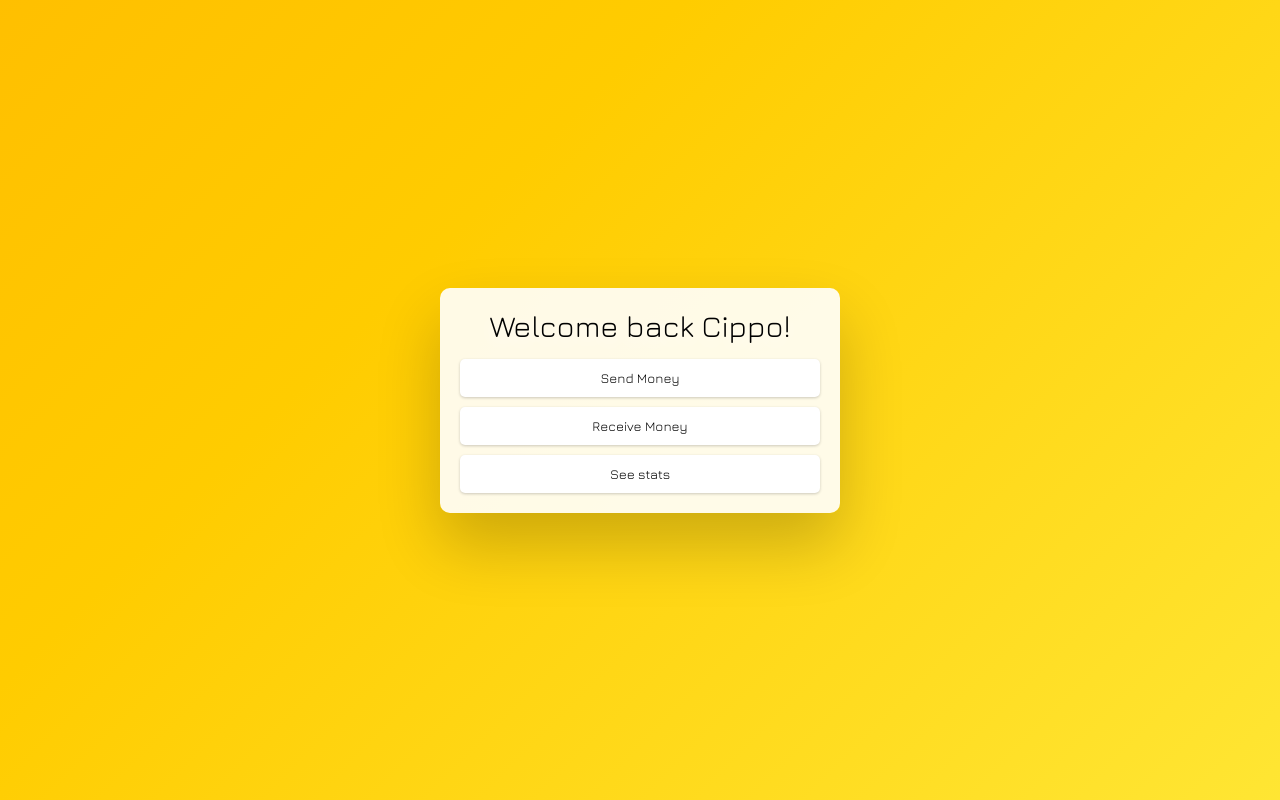
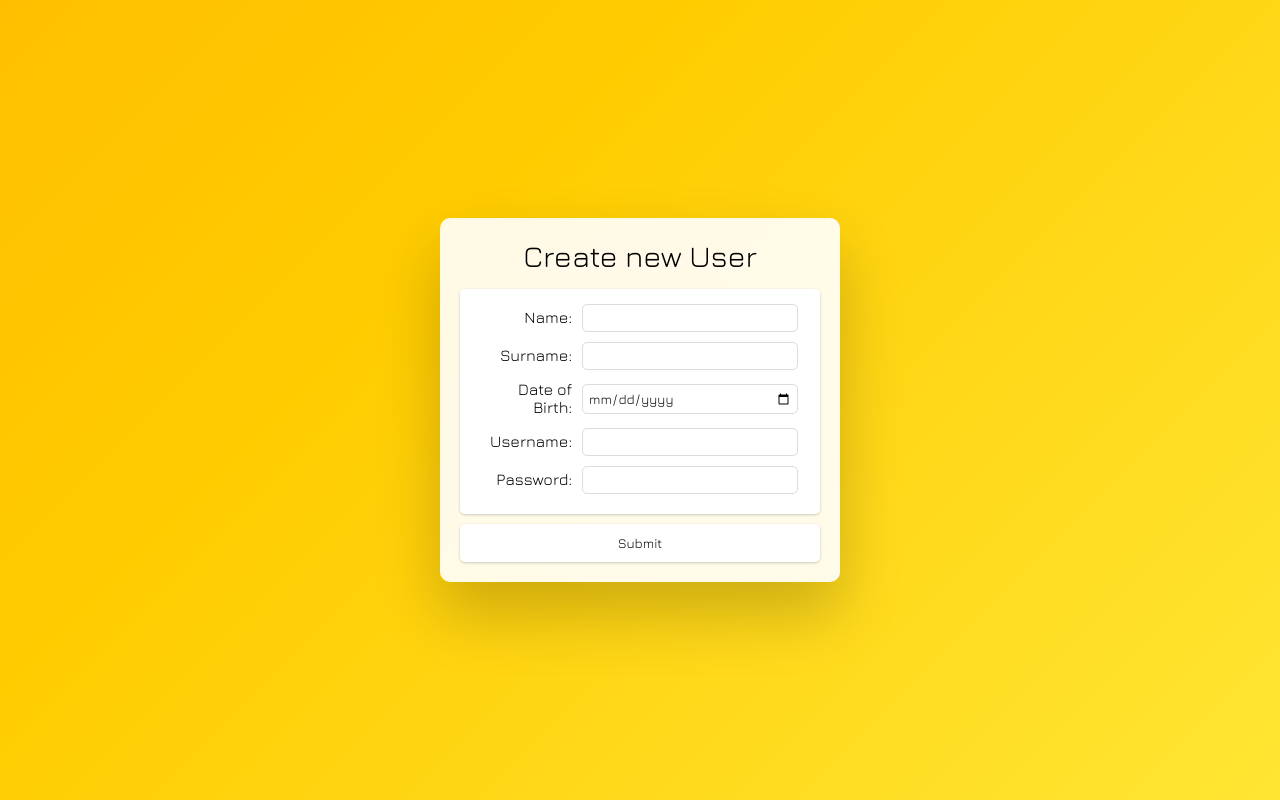
Before and after one commit to Cipppo/EasternUnion, a React (Create React App) app in the folder app/app/: page / in a window 1280 px wide. Built offline with nearby package versions, Linux system fonts and the light colour scheme.

Commit message:
Modified index

```diff
--- a/app/app/src/index.js
+++ b/app/app/src/index.js
@@ -4,11 +4,20 @@ import EntryPage from './Login/EntryPage';
 import CreateUser from './AdminCreateUser/CreateUser'
 import './index.css';
 
+
+import { BrowserRouter } from "react-router-dom"
+
 import AdminRoot from './AdminRoot/AdminRoot'
 import UserRoot from './UserRoot/UserRoot';
 
 const root = ReactDOM.createRoot(document.getElementById('root'));
-root.render(<UserRoot userName={'Cippo'}/>);
+root.render(
+    <BrowserRouter >
+        <CreateUser />
+    </BrowserRouter>
+
+
+);
 
 // If you want to start measuring performance in your app, pass a function
 // to log results (for example: reportWebVitals(console.log))
```
